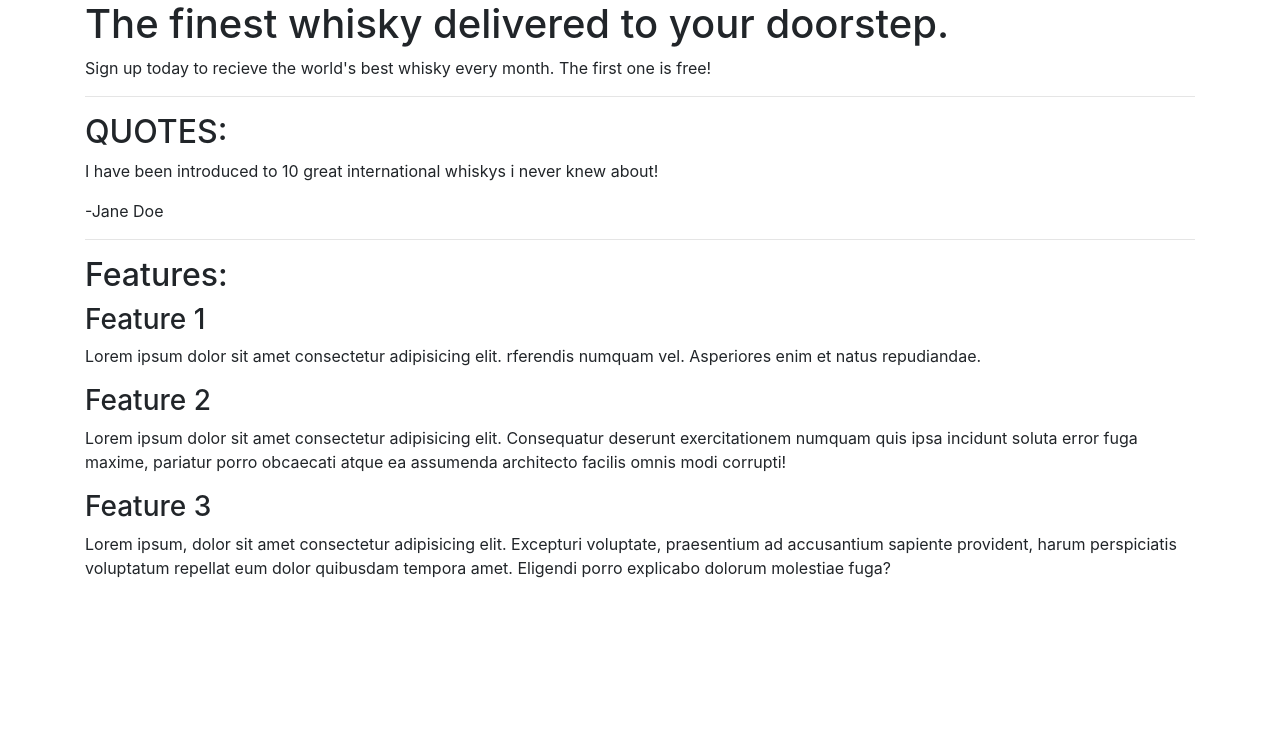
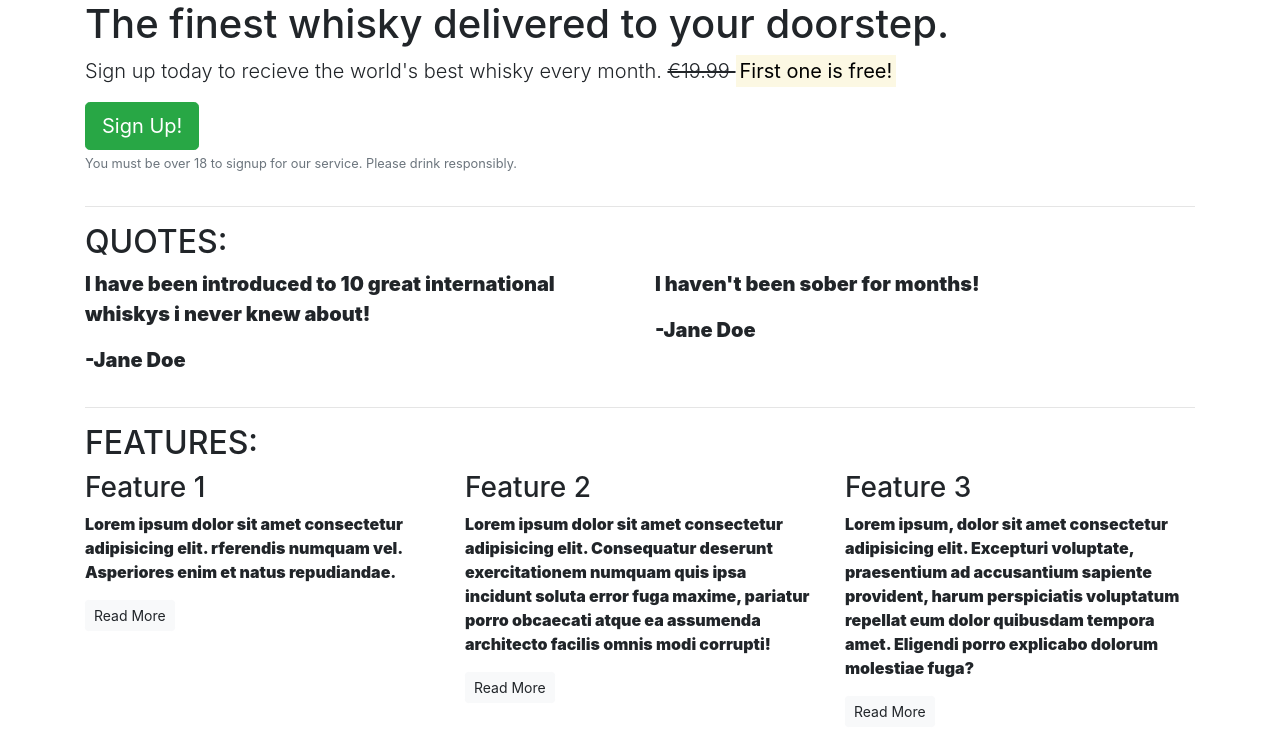
Before and after one commit to TriZanf/bootstrap4, a plain HTML site: page index.html in a window 1280 px wide. Drawn offline with nearby package versions, Linux system fonts and the light colour scheme.

Commit message:
grid added

```diff
--- a/index.html
+++ b/index.html
@@ -10,44 +10,81 @@
 </head>
 <body>
 <article class="container">
+   <div class="row">
+   <div class="col-12">
     <section class="callout">
     <h1> The finest whisky delivered to your doorstep. </h1>
-    <p> Sign up today to recieve the world's best whisky every month. The first one is free! </p>
+    <p class="lead"> Sign up today to recieve the world's best whisky every month.
+    <s> €19.99 </s><mark><strong> First one is free!</mark><strong> </p>
+        <button class="btn btn-success btn-lg">Sign Up!</button>
+    <p class="text-muted"><small> You must be over 18 to signup for our service. Please drink responsibly.</small></p>
     </section>
+    </div>
+    </div>
 
     <hr>
 
-    <section class="quotes">
-    <h2 class="text-uppercase">Quotes:</h2>
-    <div class="quote">
+        <section class="quotes">
+    <div class="row">
+    <div class="col-12 col-md-6">
+        <h2 class="text-uppercase">Quotes:</h2>
+        </div>
+    </div>
+    <div class="row">
+    <div class="col-12 col-md-6">
+    <blockquote class="blockquote">
         <p> I have been introduced to 10 great international whiskys i never knew about! </p>
         <p>-Jane Doe</p>
+    </blockquote>
+    </div>
+    <div class="col-12 col-md-6">
+    <blockquote class="blockquote">
+    <p> I haven't been sober for months!</p>
+    <p>-Jane Doe</p>
+    </blockquote>
+    </div>
     </div>
     </section>
+
 
    <hr>
 
    <section class="features">
-   <h2>Features:</h2>
+   <div class="row">
+   <div class="col-12 col-md-6">
+   <h2 class="text-uppercase">Features:</h2>
+   </div>
+   </div>
+   <div class="row">
+   <div class="col-12 col-md-6 col-lg-4">
    <div class="feature">
     <h3>Feature 1</h3>
     <p> Lorem ipsum dolor sit amet consectetur adipisicing elit.
     rferendis numquam vel. Asperiores enim et natus repudiandae.</p>
+    <p><a class="btn btn-sm btn-light" href="">Read More</a></p>
+    </div>
    </div>
-
+    <div class="col-12 col-md-6 col-lg-4">
    <div class="feature">
-    <h3>Feature 2</h3>
+   <h3>Feature 2</h3>
     <p>Lorem ipsum dolor sit amet consectetur adipisicing elit. Consequatur deserunt exercitationem
     numquam quis ipsa incidunt soluta error fuga maxime, pariatur porro obcaecati atque ea assumenda
     architecto facilis omnis modi corrupti!</p>
+    <p><a class="btn btn-sm btn-light" href="">Read More</a></p>
+   </div>
    </div>
 
+   <div class="col-12 d-md-none d-lg-block col-lg-4">
    <div class="feature">
    <h3>Feature 3</h3>
    <p>Lorem ipsum, dolor sit amet consectetur adipisicing elit. Excepturi voluptate,
    praesentium ad accusantium sapiente provident, harum perspiciatis
    voluptatum repellat eum dolor quibusdam tempora amet. Eligendi porro explicabo dolorum molestiae fuga?</p>
+   <p><a class="btn btn-sm btn-light" href="">Read More</a></p>
    </div>
+   </div>
+   </div>
+
 
 
 
```
Also changed, not shown: .theia/launch.json (deleted), .theia/settings.json (deleted).
